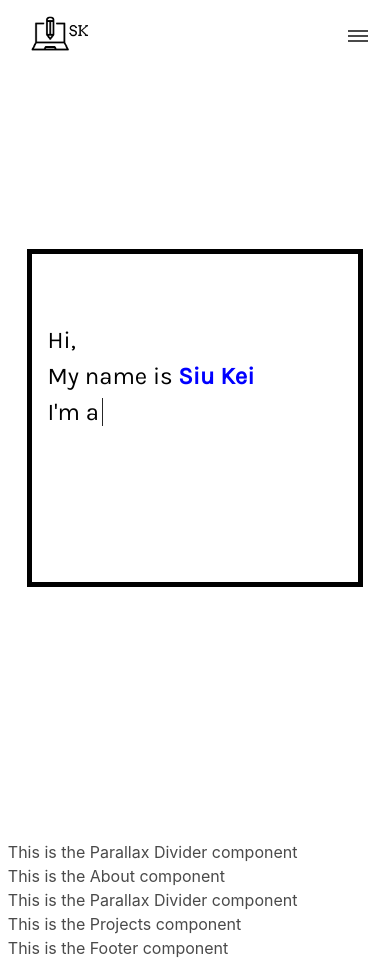
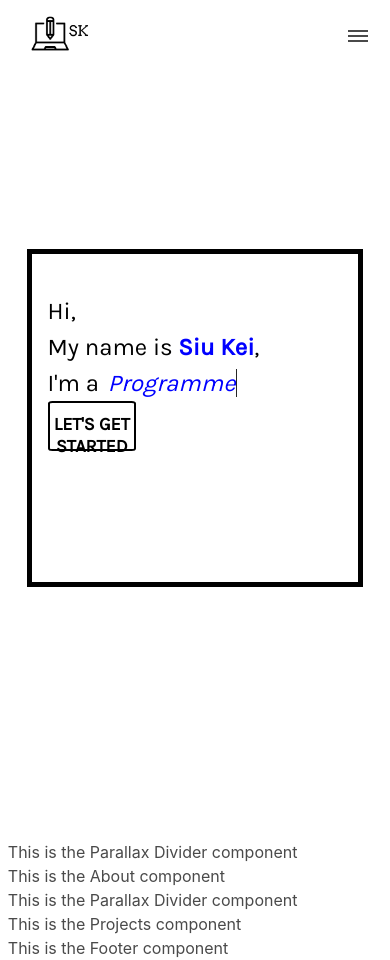
Before and after one commit to tams2429/portfolio_v2_main, a React (Create React App) app in the folder frontend/: page / in a window 390 px wide. Built offline with nearby package versions, Linux system fonts and the light colour scheme; a web font is replaced by a local one.

Commit message:
Added title border animation and button

```diff
--- a/frontend/src/sections/Home.js
+++ b/frontend/src/sections/Home.js
@@ -1,14 +1,64 @@
 import React from 'react'
 
-const Home = () => {
+const texts = ['Programmer', 'Coffee Addict', 'Whisky Enthusiast', 'Outside-The-Box Thinker']
+  let element = 0
+  let index = 0
+  let currentText = null
+  let letter = null
+
+function Home() {
+  const [variableText, setvariableText] = React.useState('')
+
+  React.useEffect(() => {
+    const erase = () => {
+      if(index === currentText.length+1) {
+        setTimeout(erase, 1000)
+        letter = currentText.slice(0, --index)
+        setvariableText(letter)
+      } else if(index > 0){
+        letter = currentText.slice(0, --index)
+        console.log(letter)
+        setvariableText(letter)
+        setTimeout(erase, 100)
+      } else{
+        element++
+        setTimeout(type, 400)
+      }
+    }
+    const type = () => {
+      currentText = texts[element]
+      letter = currentText.slice(0, index++)
+      setvariableText(letter)
+      if (letter.length === currentText.length && element !== texts.length-1) {
+        erase()
+      } else if(element === texts.length-1) {
+          if(index <= currentText.length) {
+              setTimeout(type, 400)
+          }
+          return
+      } else {
+          setTimeout(type, 400)
+      }
+    }
+    type()
+  }, [])
+
   return (
     <div className="home-container" id="home" >
       <div className="box-border">
         <div className="titles">
             <p>Hi,
-              <br/>My name is <strong className='name'>Siu Kei</strong>
-              <br/>I'm a <em><span className='typing'></span></em>
+              <br/>My name is <strong className='name'>Siu Kei</strong>,
+              <br/>I'm a <em><span className='typing'>{variableText}</span></em>
             </p>
+        </div>
+        <div className="button-container">
+          <button className="start-button">
+            LET'S GET STARTED
+          </button>
+        </div>
+        <div className="icon-container">
+
         </div>
       </div>
     </div>
--- a/frontend/src/styles/main.scss
+++ b/frontend/src/styles/main.scss
@@ -34,6 +34,9 @@
   }
   .navbar-menu{
     .navbar-end{
+      .navbar-item{
+        font-size: 20px;
+      }
       .navbar-item:hover{
         border-bottom: 2px solid blue;
       }
@@ -41,6 +44,9 @@
   }
   div.navbar-menu.is-active{
     .navbar-end{
+      .navbar-item{
+        font-size: 16px;
+      }
       .navbar-item:hover{
         border-bottom: none;
       }
@@ -62,30 +68,50 @@
     width: 90%;
     height: 70vh;
     border: 5px solid black;
+    animation: titleBox 1s 38s ease;
+    animation-fill-mode: forwards;
     .titles{
       margin-top: -20vh;
       p{
         font-family: 'Karla', sans-serif;
-        font-size: 4.6rem;
-        padding: 0 3rem;
-        animation: titleBox 1s 44s ease;
-        animation-fill-mode: forwards;
+        font-size: 74px;
+        padding: 0 48px;
         color: black;
         .name{
           color: blue;
         }
         .typing{
-          margin-left: 0.2rem;
+          margin-left: 3px;
           position: relative;
           color: blue;
         }
         .typing::after{
           content: "";
-          width: 0.08rem;
+          width: 1.3px;
           height: 70%;
-          border-left: 0.1rem solid black;
+          border-left: 1.6px solid black;
           animation: blink 0.9s infinite ease;
         }
+      }
+    }
+    .button-container{
+      padding: 0 48px;
+      .start-button{
+        font-family: 'Karla', sans-serif;
+        font-size: 18px;
+        font-weight: bold;
+        text-align: center;
+        width: 30%;
+        height: 50px;
+        background-color: transparent;
+        border: 2px solid black;
+        cursor: pointer;
+        border-radius: 5px;
+        padding: 10px 0;
+      }
+      .start-button:hover{
+        background-color: black;
+        color: white;
       }
     }
   }
@@ -98,20 +124,34 @@
       .titles{
         margin-top: -10vh;
         p{
-          font-size: 1.5rem;
-          padding: 0 1rem;
+          font-size: 24px;
+          padding: 0 16px;
           .typing{
-            margin-left: 0.2rem;
+            margin-left: 3.2px;
             position: relative;
             color: blue;
           }
           .typing::after{
             content: "";
-            width: 0.08rem;
+            width: 1.3px;
             height: 70%;
-            border-left: 0.1rem solid black;
+            border-left: 1.6px solid black;
             animation: blink 0.9s infinite ease;
           }
+        }
+      }
+      .button-container{
+        padding: 0 16px;
+        .start-button{
+          font-family: 'Karla', sans-serif;
+          font-size: 18px;
+          font-weight: bold;
+          text-align: center;
+          width: 30%;
+          background-color: transparent;
+          border: 2px solid black;
+          cursor: pointer;
+          border-radius: 5%;
         }
       }
     }
@@ -120,13 +160,12 @@
 
 @keyframes titleBox{
   0%{
-      border: 0.5rem solid black;
+    border: 5px solid black;
   }
   100%{
-      border: 0.5rem solid transparent;
+    border: 5px solid transparent;
   }
 }
-
 
 @keyframes blink{
   0%{
```
